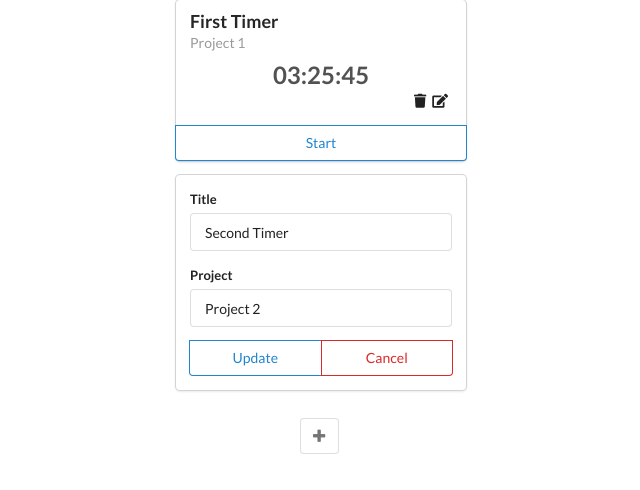
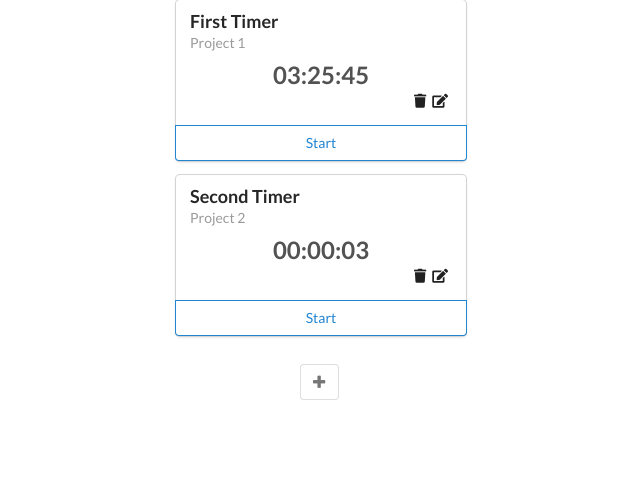
Before and after one commit to yzaoui/react-timers, a React (Create React App) app: page / in a window 1280 px wide. Shown: the top 490 px of the page, without its empty margins (319-959 px from the left). Built offline with nearby package versions, Linux system fonts and the light colour scheme.

Commit message:
Extract Timer objects to state

```diff
--- a/src/component/EditableTimerList.tsx
+++ b/src/component/EditableTimerList.tsx
@@ -1,10 +1,15 @@
 import React from 'react';
 import EditableTimer from "./EditableTimer";
 
-const EditableTimerList: React.FC = () => (
+interface Props {
+    timers: Timer[];
+}
+
+const EditableTimerList: React.FC<Props> = ({ timers }) => (
     <div id="timers">
-        <EditableTimer editTimer={false} title="First Timer" project="Project 1" elapsedms={12345678} />
-        <EditableTimer editTimer={true} title="Second Timer" project="Project 2" elapsedms={3000} />
+        {timers.map((timer) => (
+            <EditableTimer key={timer.id} editTimer={false} title={timer.title} project={timer.project} elapsedms={timer.elapsedms}/>
+        ))}
     </div>
 );
 
--- a/src/component/TimersDashboard.tsx
+++ b/src/component/TimersDashboard.tsx
@@ -2,13 +2,38 @@ import React from "react";
 import EditableTimerList from "./EditableTimerList";
 import ToggleableTimerFormProps from "./ToggleableTimerForm";
 
-const TimersDashboard: React.FC = () => (
+interface State {
+    timers: Timer[];
+}
+
+class TimersDashboard extends React.Component<{}, State> {
+    readonly state: Readonly<State> = {
+        timers: [
+            {
+                id: 0,
+                title: "First Timer",
+                project: "Project 1",
+                elapsedms: 12345678
+            },
+            {
+                id: 1,
+                title: "Second Timer",
+                project: "Project 2",
+                elapsedms: 3000
+            }
+        ]
+    };
+
+    render() {
+        return (
             <div className="ui three column centered grid">
                 <div className="column">
-            <EditableTimerList />
+                    <EditableTimerList timers={this.state.timers}/>
                     <ToggleableTimerFormProps expanded={false} />
                 </div>
             </div>
         );
+    }
+}
 
 export default TimersDashboard;
--- /dev/null
+++ b/src/model/Timer.d.ts
@@ -0,0 +1,6 @@
+interface Timer {
+    id: number;
+    title: string;
+    project: string;
+    elapsedms: number;
+}
```
Lines whose indentation alone changed are shown as unchanged.
